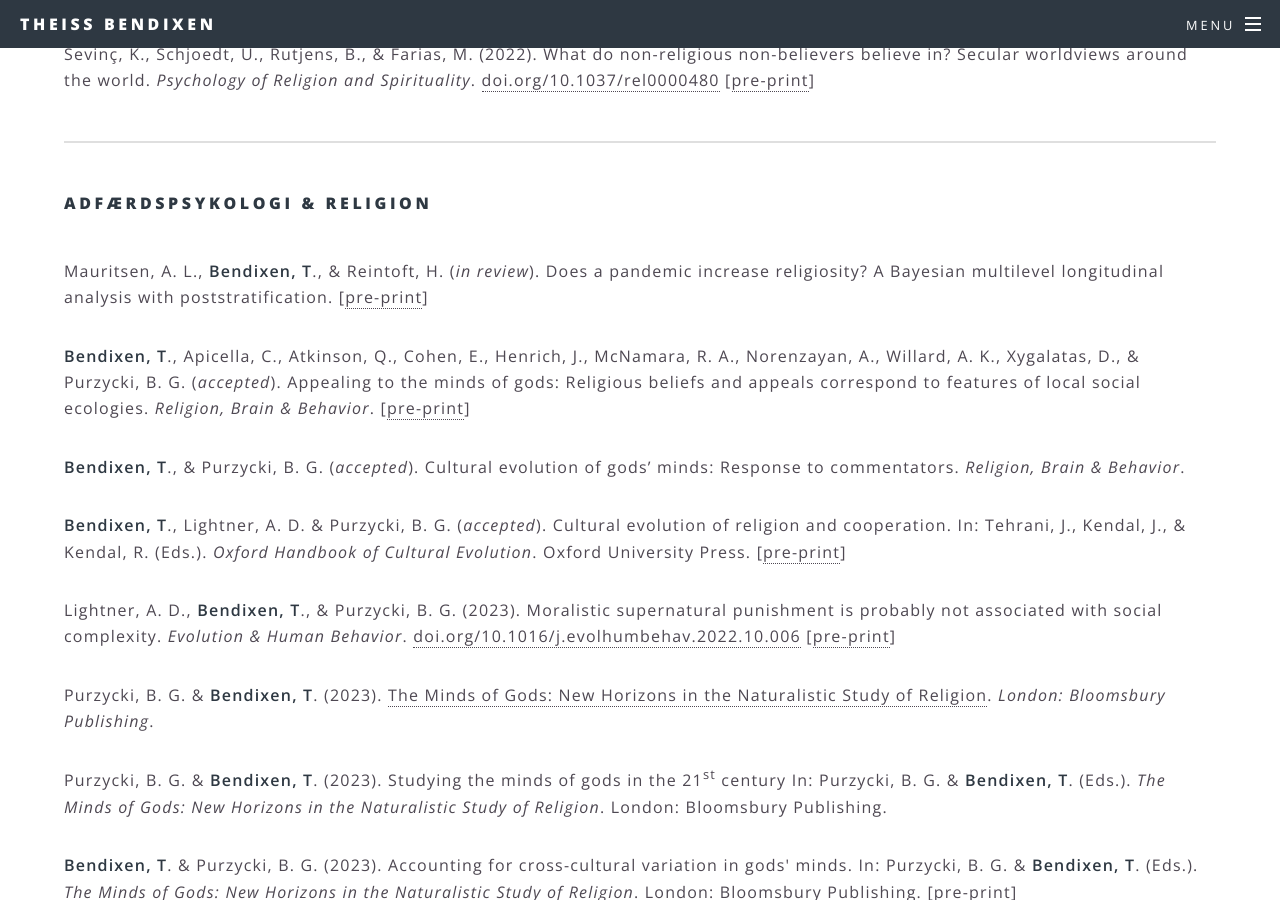
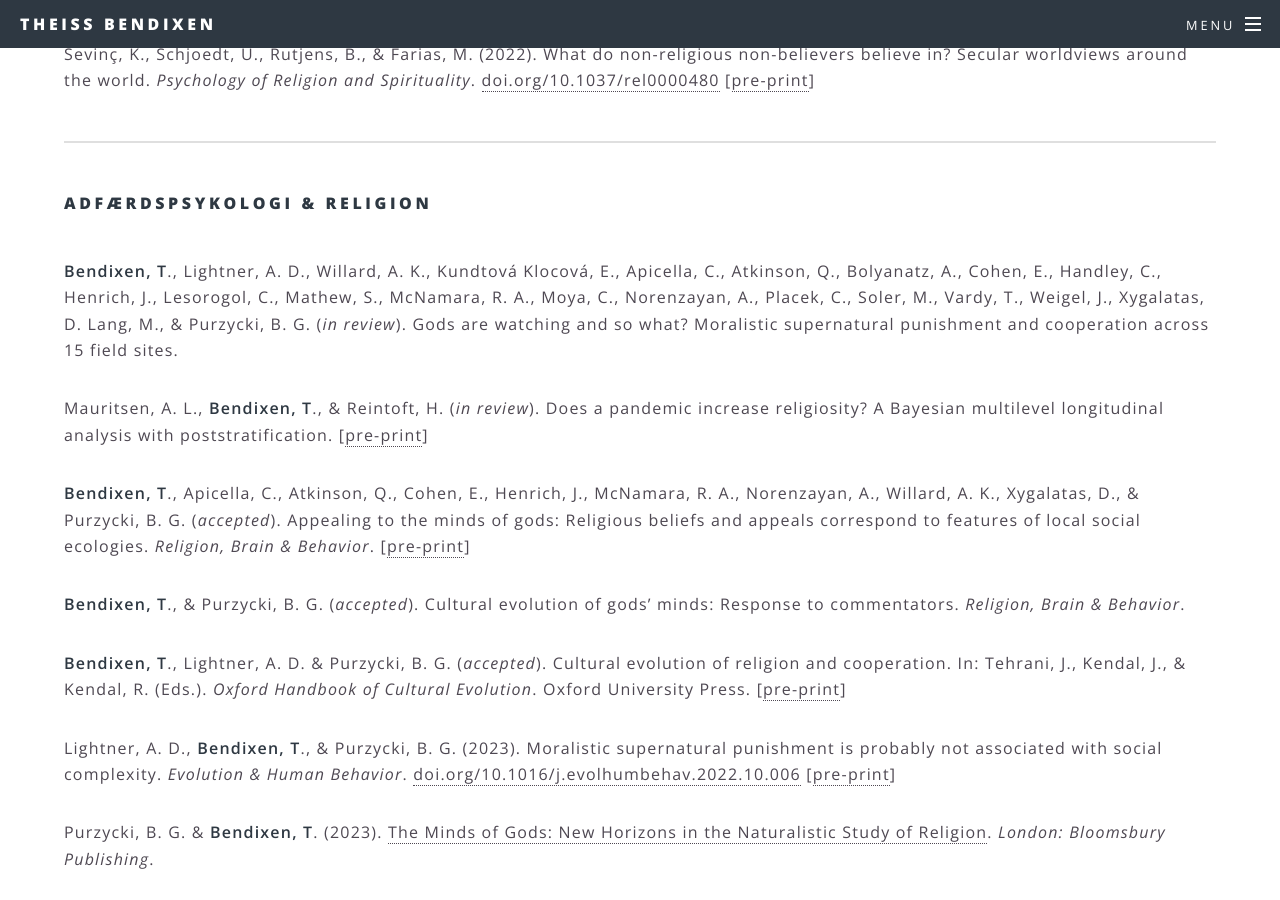
Before and after one commit to tbendixen/tbendixen.github.io, a Jekyll site: the page built from forskning.html, in a window 1280 px wide and 900 px high, scrolled down 3189 px. Built offline with Jekyll 4.4.1, drawn with Linux system fonts in a browser that asks for light colours.

Commit message:
Update forskning.html

```diff
--- a/forskning.html
+++ b/forskning.html
@@ -87,6 +87,8 @@ title: Forskning
 				<hr />
 				<h4>Adfærdspsykologi & Religion</h4>
 				<br />
+				<p><b>Bendixen, T</b>., Lightner, A. D., Willard, A. K., Kundtová Klocová, E., Apicella, C., Atkinson, Q., Bolyanatz, A., Cohen, E., Handley, C., Henrich, J., Lesorogol, C., Mathew, S., McNamara, R. A., Moya, C., Norenzayan, A., Placek, C., Soler, M., Vardy, T., Weigel, J., Xygalatas, D. Lang, M., & Purzycki, B. G. (<i>in review</i>).
+				Gods are watching and so what? Moralistic supernatural punishment and cooperation across 15 field sites.</p>
 				<p>Mauritsen, A. L., <b>Bendixen, T</b>., & Reintoft, H. (<i>in review</i>). Does a pandemic increase religiosity? A Bayesian multilevel longitudinal analysis with poststratification.
 					[<a href="https://psyarxiv.com/qsgej/">pre-print</a>]</p>
 				<p><b>Bendixen, T</b>., Apicella, C., Atkinson, Q., Cohen, E., Henrich, J., McNamara, R. A., Norenzayan, A., Willard, A. K., Xygalatas, D., & Purzycki, B. G. (<i>accepted</i>). Appealing to the minds of gods: Religious beliefs and appeals correspond to features of local social ecologies.
```
